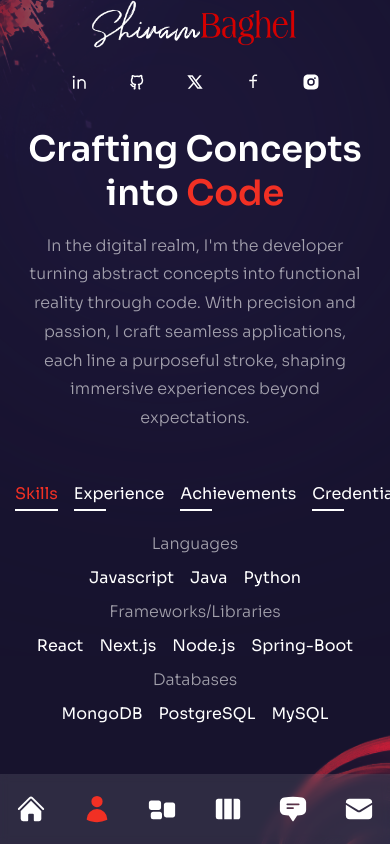
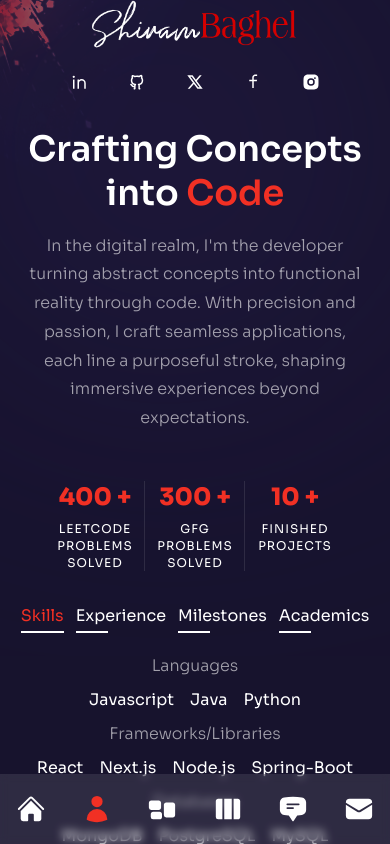
Before and after one commit to Shivam798/Portfolio, a Next.js app: page /about in a window 390 px wide. Built offline with nearby package versions, Linux system fonts and the light colour scheme.

Commit message:
About page foxed for mobile screen

```diff
--- a/pages/about/index.js
+++ b/pages/about/index.js
@@ -51,7 +51,7 @@ const aboutData = [
     ],
   },
   {
-    title: 'achievements',
+    title: 'Milestones',
     info: [
       {
         title: 'Front-End Web UI Frameworks - ',
@@ -66,7 +66,7 @@ const aboutData = [
     ],
   },
   {
-    title: 'credentials',
+    title: 'Academics',
     info: [
       {
         title: 'B.Tech( CSE ) - ',
@@ -97,8 +97,10 @@ import Counter from "../../components/Counter";
 
 const About = () => {
   const [index, setIndex] = useState(0)
-  return <div className="h-full bg-primary/30 py-32 text-center xl:text-left">
-    <Circles />
+  return <div className="h-auto lg:h-full bg-primary/30 pt-32 pb-20 text-center xl:text-left">
+    <div className="hidden lg:block">
+      <Circles />
+    </div>
     <div className="container mx-auto h-full flex flex-col items-center xl:flex-row gap-x-6">
       <div className="flex-1 flex flex-col justify-center">
         <motion.h2
@@ -124,7 +126,7 @@ const About = () => {
           initial='hidden'
           animate='show'
           exit='hidden'
-          className="hidden md:flex md:max-w-xl xl:max-w-none mx-auto xl:mx-0 mb-8">
+          className=" md:flex md:max-w-xl xl:max-w-none mx-auto xl:mx-0 mb-8">
           <div className="flex flex-1 xl:gap-x-6">
             {/* experience */}
             <div className="relative flex-1 after:w-[1px] after:h-full after:bg-white/10 after:absolute after:top-0 after:right-0">
@@ -149,9 +151,9 @@ const About = () => {
         initial='hidden'
         animate='show'
         exit='hidden'
-        className="flex flex-col w-full xl:max-w-[48%] h-[480px]"
+        className="flex flex-col w-full xl:max-w-[48%] lg:h-[280px]"
       >
-        <div className="flex gap-x-4 xl:gap-x-8 mx-auto xl:mx-0 mb-4 ">
+        <div className="flex gap-x-3 xl:gap-x-8 mx-auto xl:mx-0 mb-4 ">
           {aboutData.map((item, itemindex) => {
             return (
               <div
@@ -190,6 +192,7 @@ const About = () => {
         </div>
       </motion.div>
     </div>
+
   </div>;
 };
 
```
